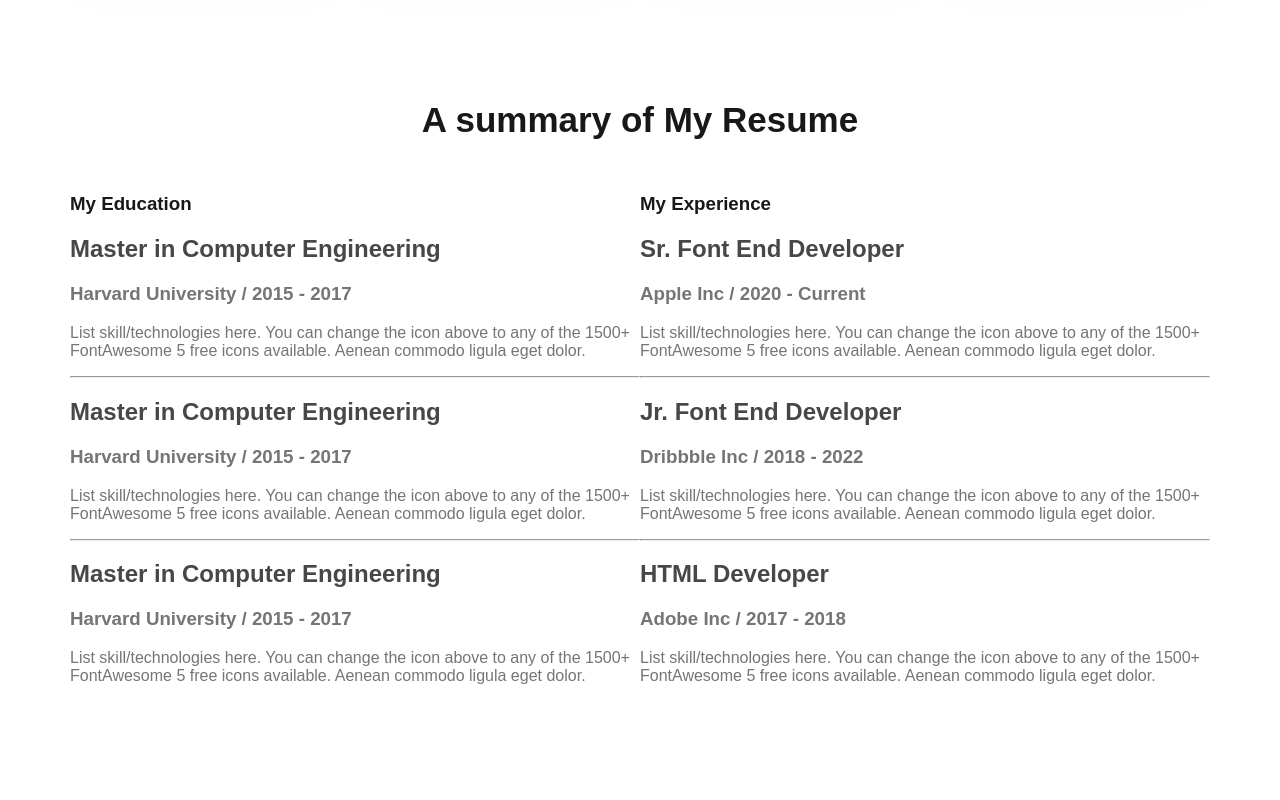
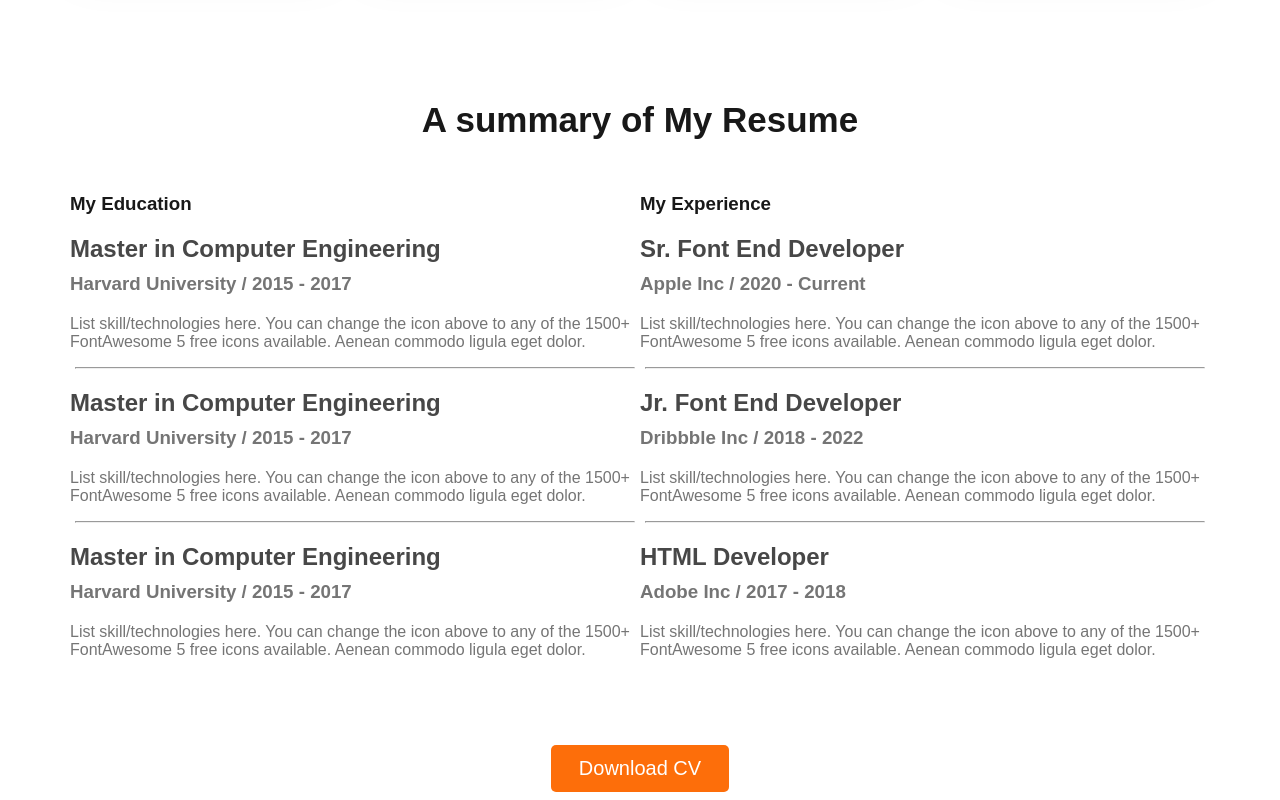
Before and after one commit to ParvezLM10/my-portfolio-web, a plain HTML site: page index.html in a window 1280 px wide. Shown: the part 1902-2702 px from the top of the page. Before the commit the page ends 2611 px from the top, so only its background shows below. Drawn offline with Linux system fonts and the light colour scheme; a web font is replaced by a local one.

Commit message:
added download cv

```diff
--- a/index.html
+++ b/index.html
@@ -148,6 +148,10 @@
 
                 </div>
             </div>
+
+            <div class="download-cv">
+                <button class="btn-primary">Download CV</button>
+            </div>
          </section>
 
 
--- a/style-CSS/portfolio.css
+++ b/style-CSS/portfolio.css
@@ -206,8 +206,23 @@ main section{
 .resume-item-title{
 
     color:#474747;
+    margin-bottom: 10px;
 }
 .resume-item-instiute{
     color:#757575;
+    margin-top: 0;
+    margin-bottom: 20px;
 
 }
+.resume-container hr{
+    width: 558px;
+
+    background-color: #D1D1D1 ;
+
+}
+/* button related style */
+.download-cv{
+
+    text-align: center;
+    margin-top: 70px;
+}
```
